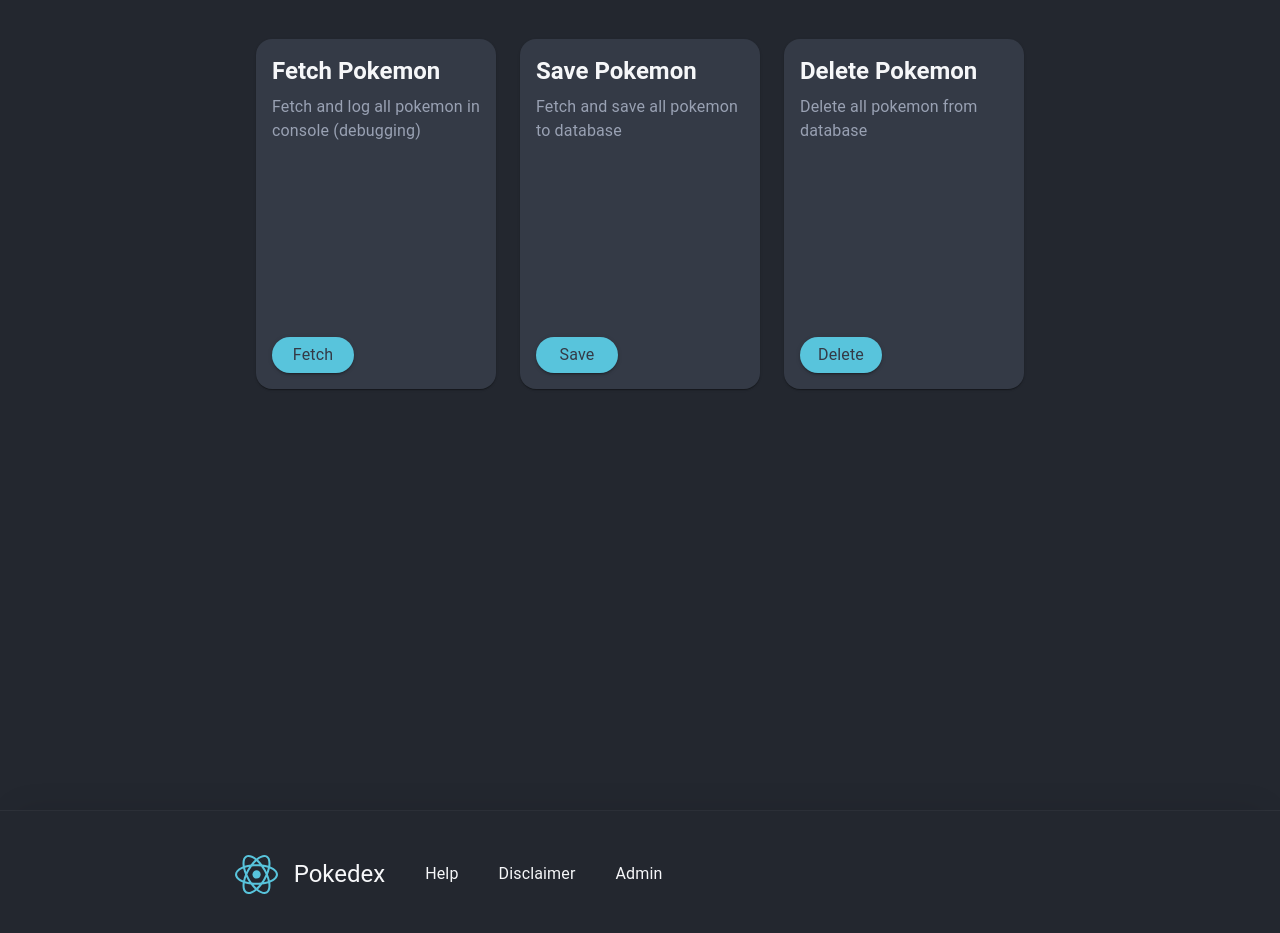
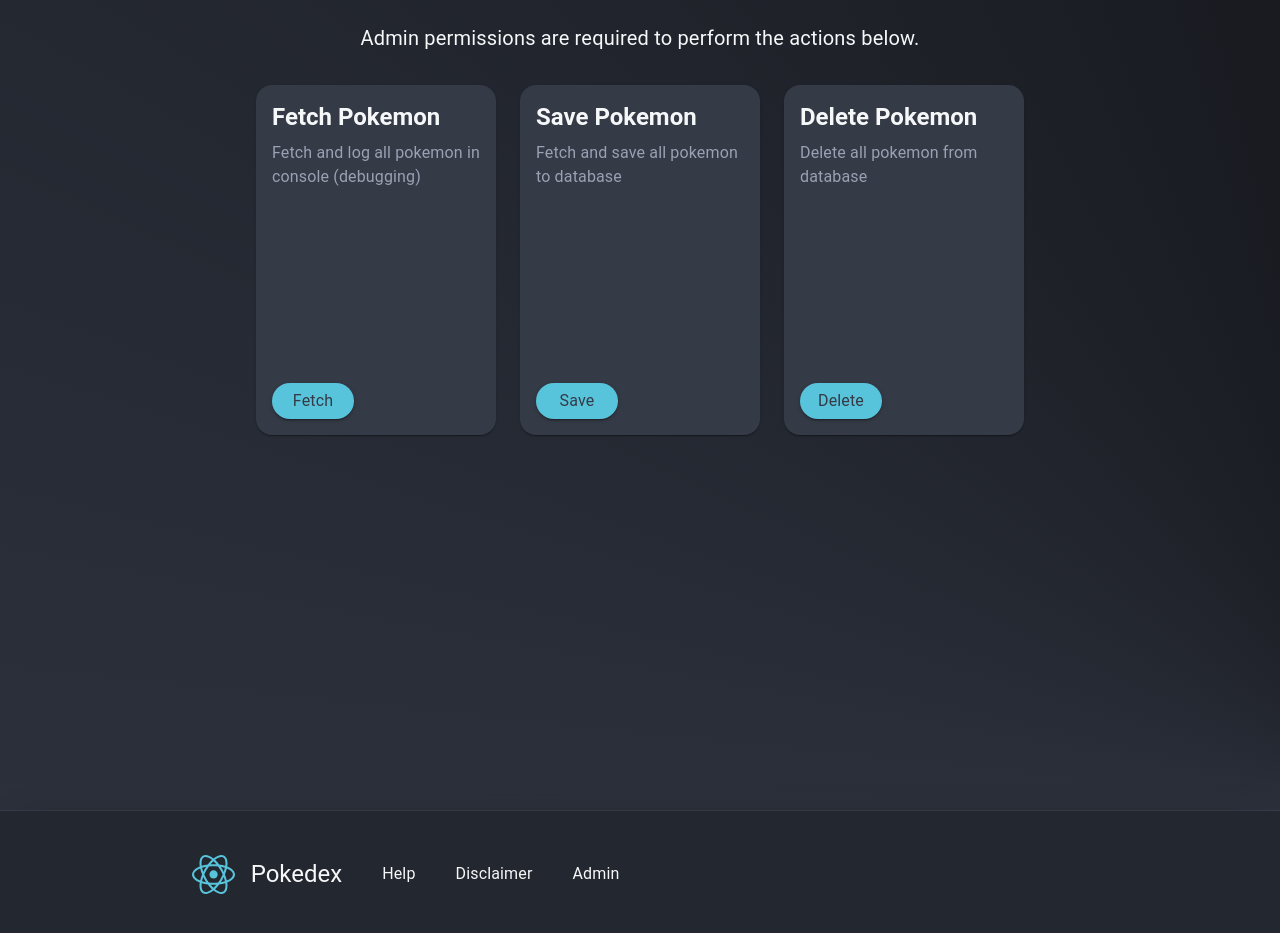
Before and after one commit to Colton-Bassett/reactpokedex, a React (Vite) app: page /admin in a window 1280 px wide. Shown: the part 165-1098 px from the top of the page. Built offline with nearby package versions, Linux system fonts and the light colour scheme.

Commit message:
Fixed some styling. Removed redundant styles

```diff
--- a/src/App.module.css
+++ b/src/App.module.css
@@ -1,16 +1,3 @@
-.logo {
-  height: 6em;
-  padding: 1.5em;
-  will-change: filter;
-  transition: filter 300ms;
-}
-.logo:hover {
-  filter: drop-shadow(0 0 2em #646cffaa);
-}
-.logo.react:hover {
-  filter: drop-shadow(0 0 2em #61dafbaa);
-}
-
 .container {
   min-width: 100vw;
 }
@@ -21,9 +8,13 @@
 
   align-items: center;
   min-height: 100vh;
-  /* min-width: 100vw; */
   padding: 2rem;
   padding-bottom: 5rem;
-  background-color: var(--background-color);
+  background-image: conic-gradient(
+    from -90deg at 110% 100%,
+    #2b303b 0deg,
+    #16181d 90deg,
+    #16181d 1turn
+  );
   color: var(--primary-color);
 }
--- a/src/components/footer.module.css
+++ b/src/components/footer.module.css
@@ -13,7 +13,6 @@
   display: flex;
   overflow: auto;
   white-space: nowrap;
-  background-color: var(--background-color);
   color: var(--primary-color);
 }
 
@@ -28,14 +27,15 @@
   padding-left: 1.75rem;
   padding-right: 1.75rem;
   overflow: auto;
+
+  box-sizing: initial;
 }
 
 .linkContainer {
   display: flex;
   justify-content: flex-start;
-  min-width: 360px;
+  min-width: 430px;
   gap: 40px;
-  padding: 0 15px;
 }
 
 .logoContainer {
@@ -71,4 +71,5 @@
 
 .linkText {
   font-size: 1rem !important;
+  border-bottom: 1px solid transparent;
 }
--- a/src/components/footer.tsx
+++ b/src/components/footer.tsx
@@ -37,7 +37,7 @@ export default function Footer() {
               <Typography className={styles.linkText}>Disclaimer</Typography>
             </Link>
             <Link
-              to="/disclaimer"
+              to="/admin"
               className={styles.link}
               onClick={() => scrollToTop()}
             >
--- a/src/components/nav.module.css
+++ b/src/components/nav.module.css
@@ -2,7 +2,7 @@
   position: sticky;
   top: 0;
   z-index: 40;
-  background-color: var(--background-color);
+  background-color: rgb(35 39 47/0.99);
   color: var(--primary-color);
   box-shadow:
     0 0 0 0 #0000,
--- a/src/index.css
+++ b/src/index.css
@@ -48,8 +48,6 @@ a:hover {
 
 body {
   margin: 0;
-
-  /* min-height: 100vh; */
 }
 
 h1 {
@@ -75,16 +73,3 @@ button:focus,
 button:focus-visible {
   outline: 4px auto -webkit-focus-ring-color;
 }
-
-@media (prefers-color-scheme: light) {
-  :root {
-    color: #213547;
-    background-color: #ffffff;
-  }
-  a:hover {
-    color: #747bff;
-  }
-  button {
-    background-color: #f9f9f9;
-  }
-}
--- a/src/pages/admin.module.css
+++ b/src/pages/admin.module.css
@@ -3,7 +3,6 @@
   flex-direction: column;
   align-items: center;
   min-height: 100vh;
-  /* width: calc(100vw - 4rem); */
   max-width: 56rem;
   width: 100%;
 }
@@ -11,11 +10,15 @@
 .title {
   font-size: 2.5rem !important;
   font-weight: 600 !important;
+  margin: 1rem 0 0 0 !important;
+}
+
+.subtitle {
+  font-size: 1.25rem !important;
   margin: 1rem 0 2rem 0 !important;
 }
 
 .adminCardContainer {
-  /* display: flex; */
   justify-content: center;
   align-items: center;
 }
--- a/src/pages/admin.tsx
+++ b/src/pages/admin.tsx
@@ -25,17 +25,6 @@ export default function Admin() {
   const [isDeletePending, startDeleteTransition] = useTransition();
 
   // API handlers
-  async function handleStorePokemonInDB() {
-    // try catch this
-    const pokemonList: Pokemon[] = await fetchPokemonFromAPI();
-    try {
-      await storePokemonInDB(pokemonList);
-      alert("Pokemon stored successfully");
-    } catch (error) {
-      alert(error);
-    }
-  }
-
   async function handleFetchPokemon() {
     try {
       const pokemonList: Pokemon[] = await fetchPokemonFromAPI();
@@ -44,6 +33,17 @@ export default function Admin() {
         pokemonList.length +
           " Pokemon fetched successfully. Check console logs for details.",
       );
+    } catch (error) {
+      alert(error);
+    }
+  }
+
+  async function handleStorePokemonInDB() {
+    // try catch this
+    const pokemonList: Pokemon[] = await fetchPokemonFromAPI();
+    try {
+      await storePokemonInDB(pokemonList);
+      alert("Pokemon stored successfully");
     } catch (error) {
       alert(error);
     }
@@ -62,6 +62,9 @@ export default function Admin() {
     <>
       <Box className={styles.adminContainer}>
         <Typography className={styles.title}>Admin Page</Typography>
+        <Typography className={styles.subtitle}>
+          Admin permissions are required to perform the actions below.
+        </Typography>
         <Grid2
           container
           gap={3}
--- a/src/pages/home.module.css
+++ b/src/pages/home.module.css
@@ -27,8 +27,7 @@
   outline: none !important;
 }
 
-/* DISCLAIMER AND HELP */
-
+/* DISCLAIMER AND HELP PAGES */
 .disclaimer {
   display: flex;
   flex-direction: column;
@@ -83,7 +82,6 @@
 }
 
 /* POKEMON PAGE */
-
 .pokemonPage {
   display: flex;
   flex-direction: column;
@@ -94,7 +92,6 @@
 }
 
 /* ERROR BOUNDARY */
-
 .errorContainer {
   display: flex;
   flex-direction: column;
--- a/src/pages/home.tsx
+++ b/src/pages/home.tsx
@@ -14,7 +14,7 @@ export default function Home() {
 
   function handleRefreshPage() {
     navigate(0);
-    scrollToTop();
+    // scrollToTop();
   }
   return (
     <>
```
Also changed, not shown: 1 other file (tests, documents, lock files or other folders).
